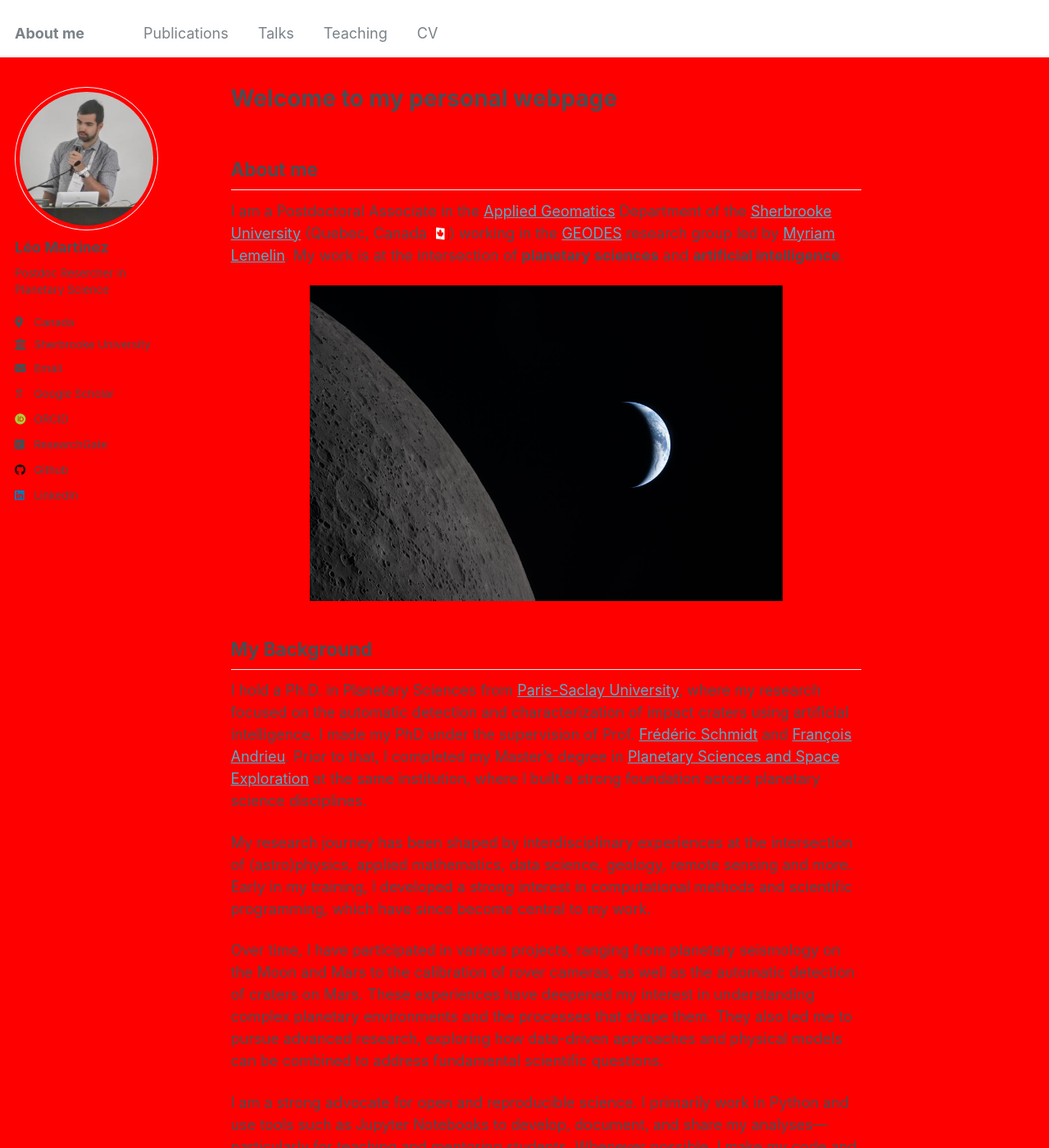
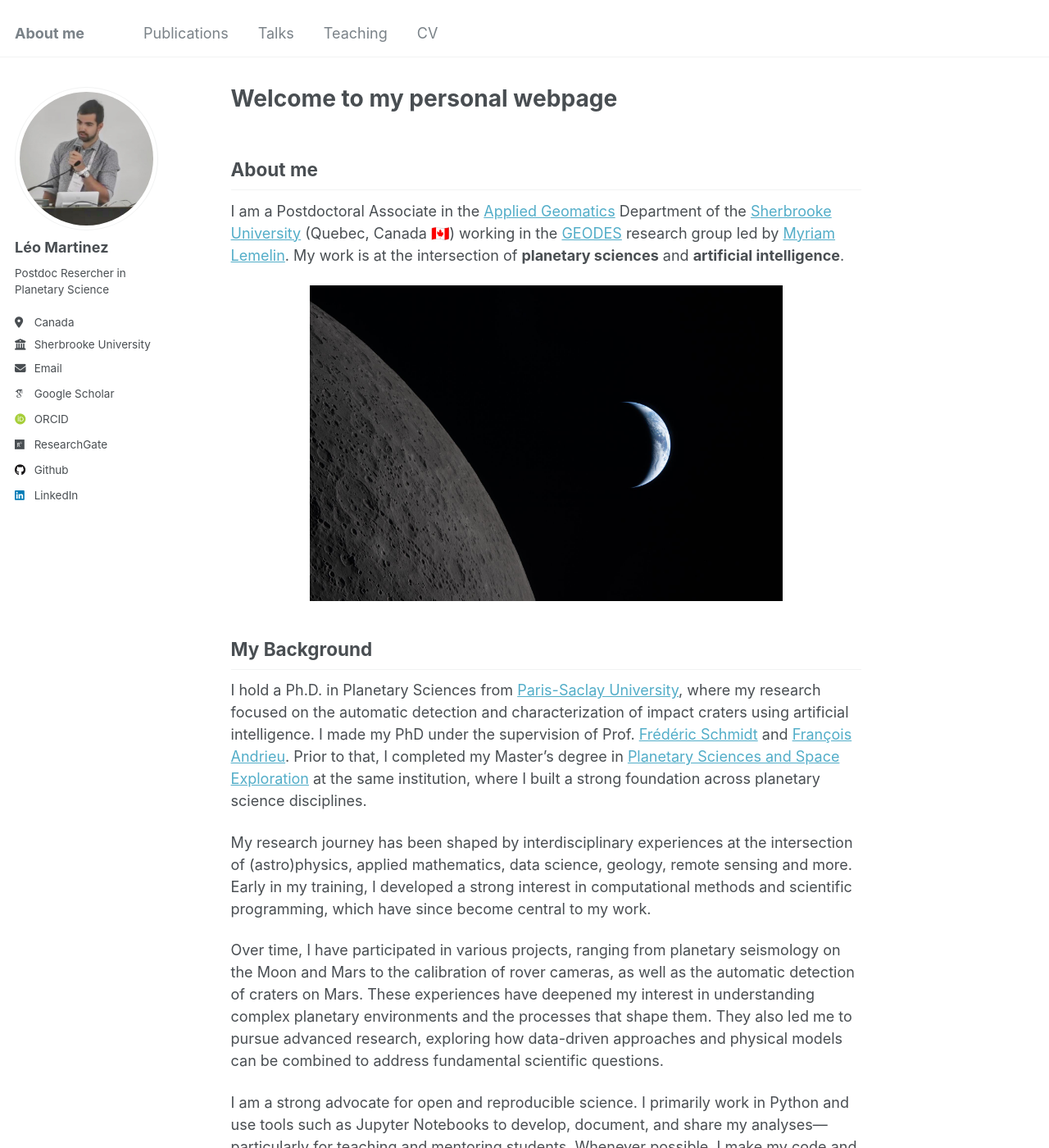
Before and after one commit to leomrtinez/leomrtinez.github.io, a Jekyll site: the page built from _pages/about.md, in a window 1280 px wide and 1400 px high. Shown: the whole window at 82% size. Built offline with Jekyll 4.4.1, drawn with Linux system fonts in a browser that asks for light colours; some web fonts are replaced.

Commit message:
Remove background color from body
Remove red background from body style

```diff
--- a/assets/css/style.css
+++ b/assets/css/style.css
@@ -49,9 +49,7 @@
 }
 
 
-body {
-  background: red !important;
-}
+
 
 /* Overlay */
 .modal {
```
